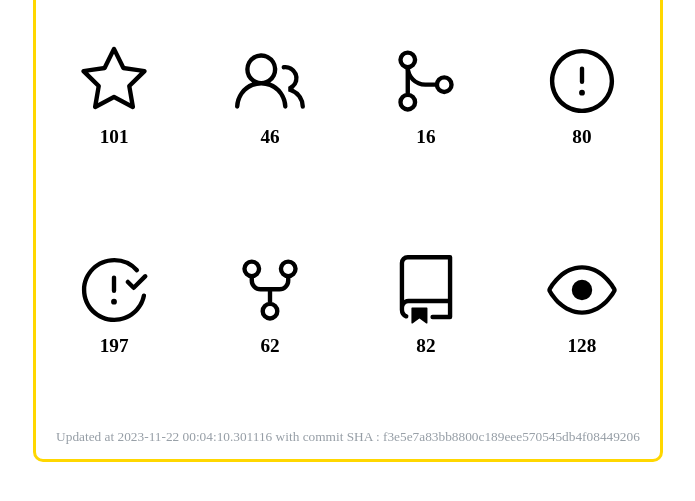
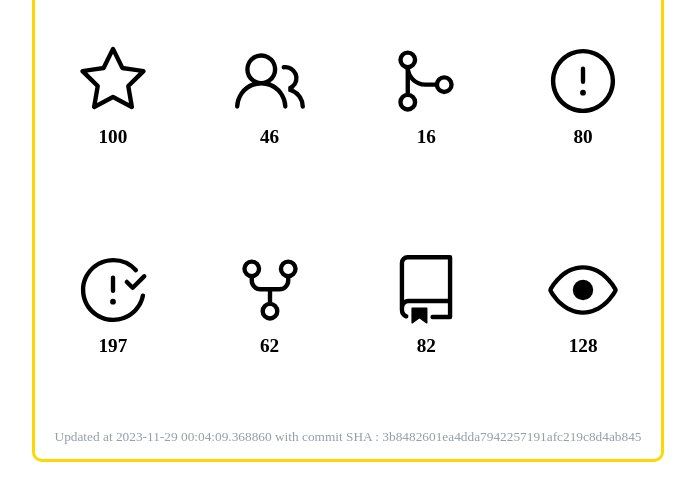
Before and after one commit to armsp/git-stats, a plain HTML site: page index.html in a window 1280 px wide. Shown: the part 285-786 px from the top of the page, without its empty margins (292-987 px from the left). Drawn offline with Linux system fonts and the light colour scheme.

Commit message:
Updated GitHub Stats

```diff
--- a/index.html
+++ b/index.html
@@ -18,7 +18,7 @@
         <div class="griditem">
             <!-- <img src="svg/star-solid.svg"></img> -->
             <svg xmlns="http://www.w3.org/2000/svg" viewBox="0 0 24 24" width="70" height="70"><path fill-rule="evenodd" d="M12 .25a.75.75 0 01.673.418l3.058 6.197 6.839.994a.75.75 0 01.415 1.279l-4.948 4.823 1.168 6.811a.75.75 0 01-1.088.791L12 18.347l-6.117 3.216a.75.75 0 01-1.088-.79l1.168-6.812-4.948-4.823a.75.75 0 01.416-1.28l6.838-.993L11.328.668A.75.75 0 0112 .25zm0 2.445L9.44 7.882a.75.75 0 01-.565.41l-5.725.832 4.143 4.038a.75.75 0 01.215.664l-.978 5.702 5.121-2.692a.75.75 0 01.698 0l5.12 2.692-.977-5.702a.75.75 0 01.215-.664l4.143-4.038-5.725-.831a.75.75 0 01-.565-.41L12 2.694z"></path></svg>
-            <span id="star">101</span>
+            <span id="star">100</span>
         </div>
         <div class="griditem">
             <!-- <img src="svg/user-solid.svg"></img> -->
@@ -56,7 +56,7 @@
             <span id="watcher">128</span>
         </div>
         <div class="footer">
-            <p id="commit_info">Updated at 2023-11-22 00:04:10.301116 with commit SHA : f3e5e7a83bb8800c189eee570545db4f08449206</p>
+            <p id="commit_info">Updated at 2023-11-29 00:04:09.368860 with commit SHA : 3b8482601ea4dda7942257191afc219c8d4ab845</p>
         </div>
     </div>
     </div>
```
